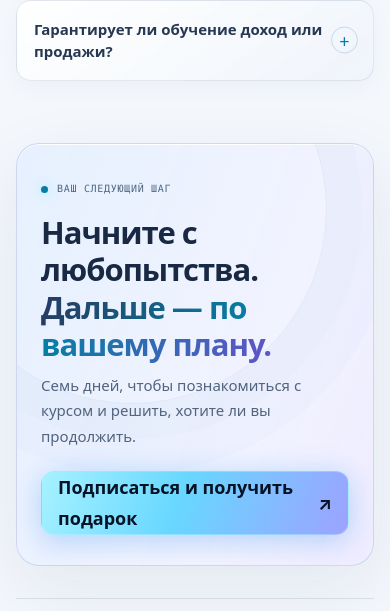
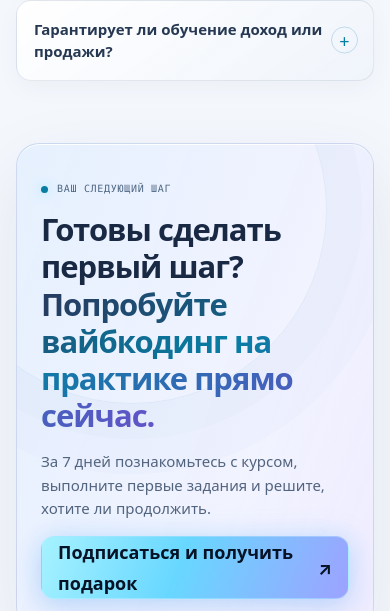
Before and after one commit to voevodinaalyona71-glitch/vibe-coding-course-landing, a plain HTML site: page index.html in a window 390 px wide. Shown: the part 4680-5291 px from the top of the page. Drawn offline with Linux system fonts and the light colour scheme.

Commit message:
Redesign final CTA on PRO-BIZ landing page

```diff
--- a/index.html
+++ b/index.html
@@ -285,11 +285,11 @@
 
       <section class="final-cta section-shell" aria-labelledby="final-title">
         <div class="final-cta-glow" aria-hidden="true"></div>
-        <div class="final-cta-copy">
+        <div class="final-cta-heading">
           <div class="eyebrow"><span class="eyebrow-dot"></span> ВАШ СЛЕДУЮЩИЙ ШАГ</div>
-          <h2 id="final-title">Начните с любопытства.<br><span class="gradient-text">Дальше — по вашему плану.</span></h2>
-          <p>Семь дней, чтобы познакомиться с курсом и решить, хотите ли вы продолжить.</p>
+          <h2 id="final-title">Готовы сделать первый шаг? <span class="gradient-text">Попробуйте вайбкодинг на практике прямо сейчас.</span></h2>
         </div>
+        <p>За 7 дней познакомьтесь с курсом, выполните первые задания и решите, хотите ли продолжить.</p>
         <a class="button button-primary final-button" data-max-channel-link href="https://max.ru/se13372587_biz" target="_blank" rel="noopener noreferrer">
           Подписаться и получить подарок
           <span class="button-arrow" aria-hidden="true">↗</span>
--- a/styles.css
+++ b/styles.css
@@ -939,13 +939,16 @@ h1 {
 
 .final-cta {
   position: relative;
-  display: flex;
+  display: grid;
+  grid-template-areas:
+    "heading heading"
+    "description button";
+  grid-template-columns: minmax(0, 1fr) max-content;
   overflow: hidden;
-  min-height: 260px;
-  align-items: center;
-  justify-content: space-between;
-  gap: 28px;
-  padding: 40px 48px;
+  align-items: end;
+  column-gap: 30px;
+  row-gap: 18px;
+  padding: 34px 42px;
   border: 1px solid rgba(119, 190, 255, 0.22);
   border-radius: 23px;
   background:
@@ -965,25 +968,34 @@ h1 {
   pointer-events: none;
 }
 
-.final-cta-copy,
+.final-cta-heading,
+.final-cta p,
 .final-button {
   position: relative;
   z-index: 1;
 }
 
+.final-cta-heading {
+  grid-area: heading;
+}
+
 .final-cta h2 {
-  margin-block: 13px 10px;
-  font-size: clamp(28px, 3.6vw, 40px);
+  margin: 10px 0 0;
+  font-size: clamp(27px, 3.2vw, 38px);
 }
 
 .final-cta p {
-  margin-bottom: 0;
+  grid-area: description;
+  max-width: 760px;
+  margin: 0;
   color: #a2b3d0;
   font-size: 15px;
+  line-height: 1.55;
 }
 
 .final-button {
-  flex: 0 0 auto;
+  grid-area: button;
+  justify-self: end;
 }
 
 .site-footer {
@@ -1290,14 +1302,22 @@ h1 {
 
   .final-cta {
     min-height: auto;
-    align-items: flex-start;
-    flex-direction: column;
-    gap: 22px;
+    grid-template-areas:
+      "heading"
+      "description"
+      "button";
+    grid-template-columns: minmax(0, 1fr);
+    align-items: start;
+    row-gap: 16px;
     padding: 30px 24px;
   }
 
   .final-cta h2 {
     font-size: 31px;
+  }
+
+  .final-button {
+    justify-self: end;
   }
 
   .site-footer {
```
